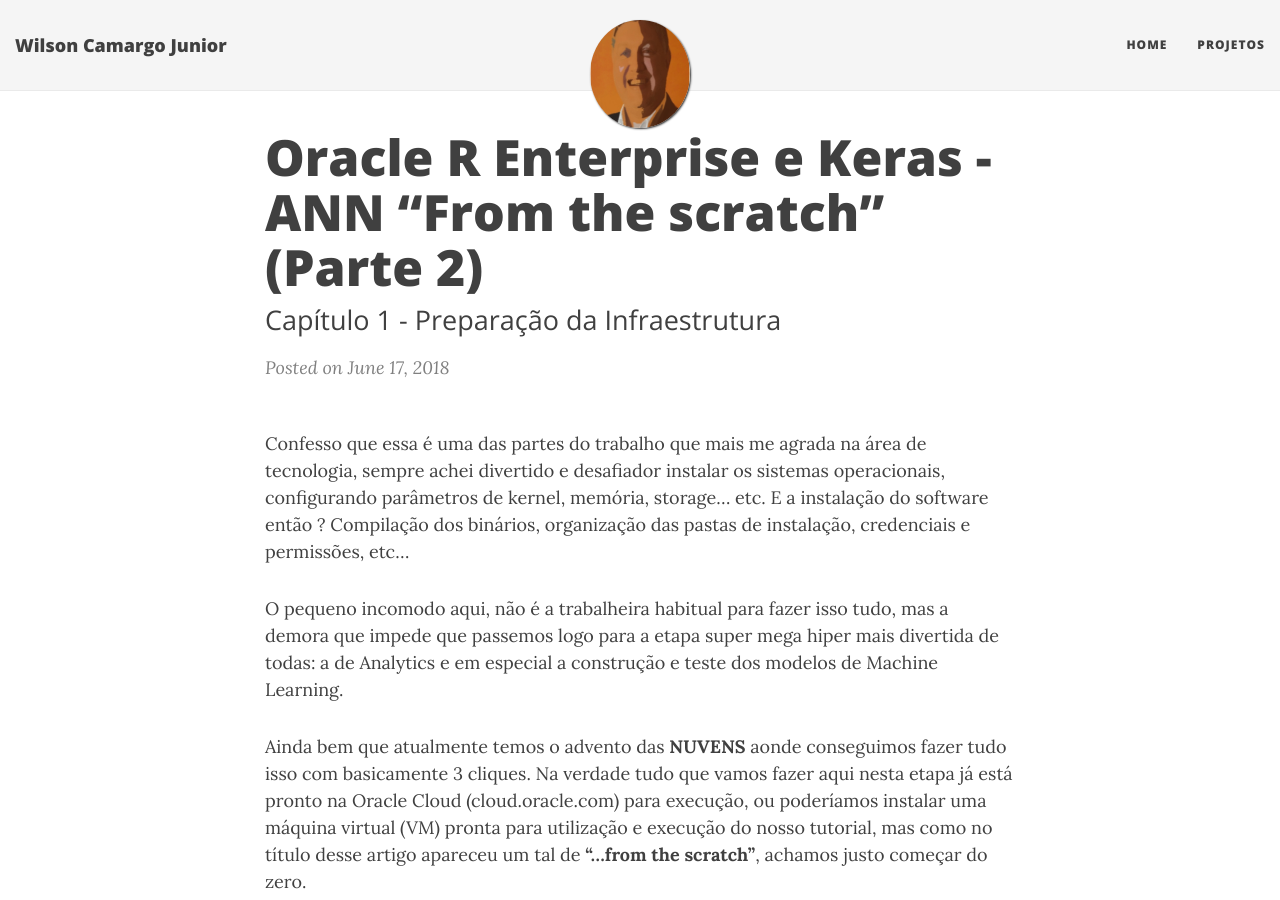
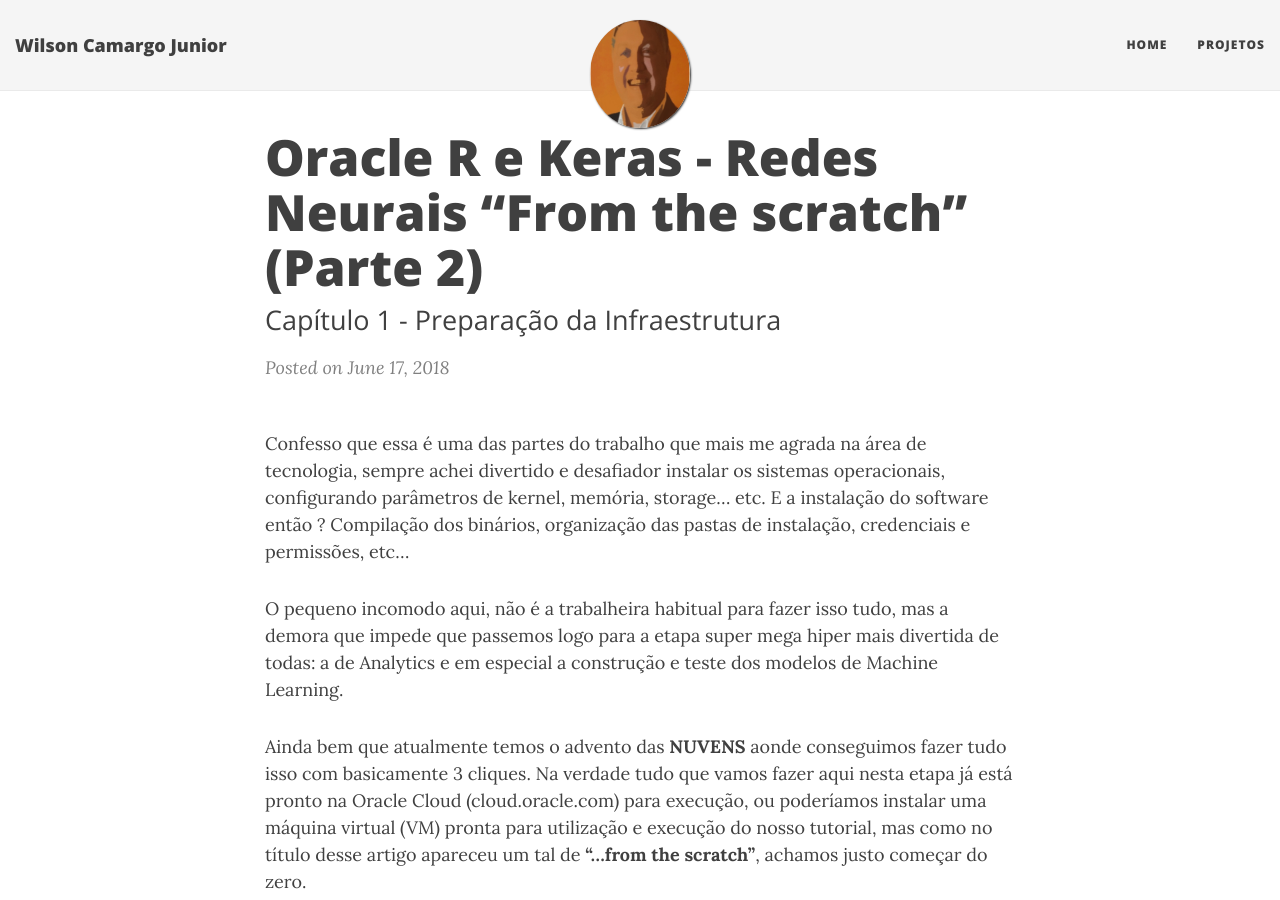
Before and after one commit to wilson-camargo-jr/teste, a Jekyll site: the page built from _posts/2018-06-17-ANN-ORE-P2.md, in a window 1280 px wide and 900 px high. Built offline with Jekyll 4.4.1, drawn with Linux system fonts in a browser that asks for light colours; nearby versions of some CDN libraries.

Commit message:
Update 2018-06-17-ANN-ORE-P2.md

```diff
--- a/_posts/2018-06-17-ANN-ORE-P2.md
+++ b/_posts/2018-06-17-ANN-ORE-P2.md
@@ -1,6 +1,6 @@
 ---
 layout: post
-title: Oracle R Enterprise e Keras - ANN “From the scratch” (Parte 2)
+title: Oracle R e Keras - Redes Neurais “From the scratch” (Parte 2)
 subtitle: Capítulo 1 - Preparação da Infraestrutura
 ---
 
```
